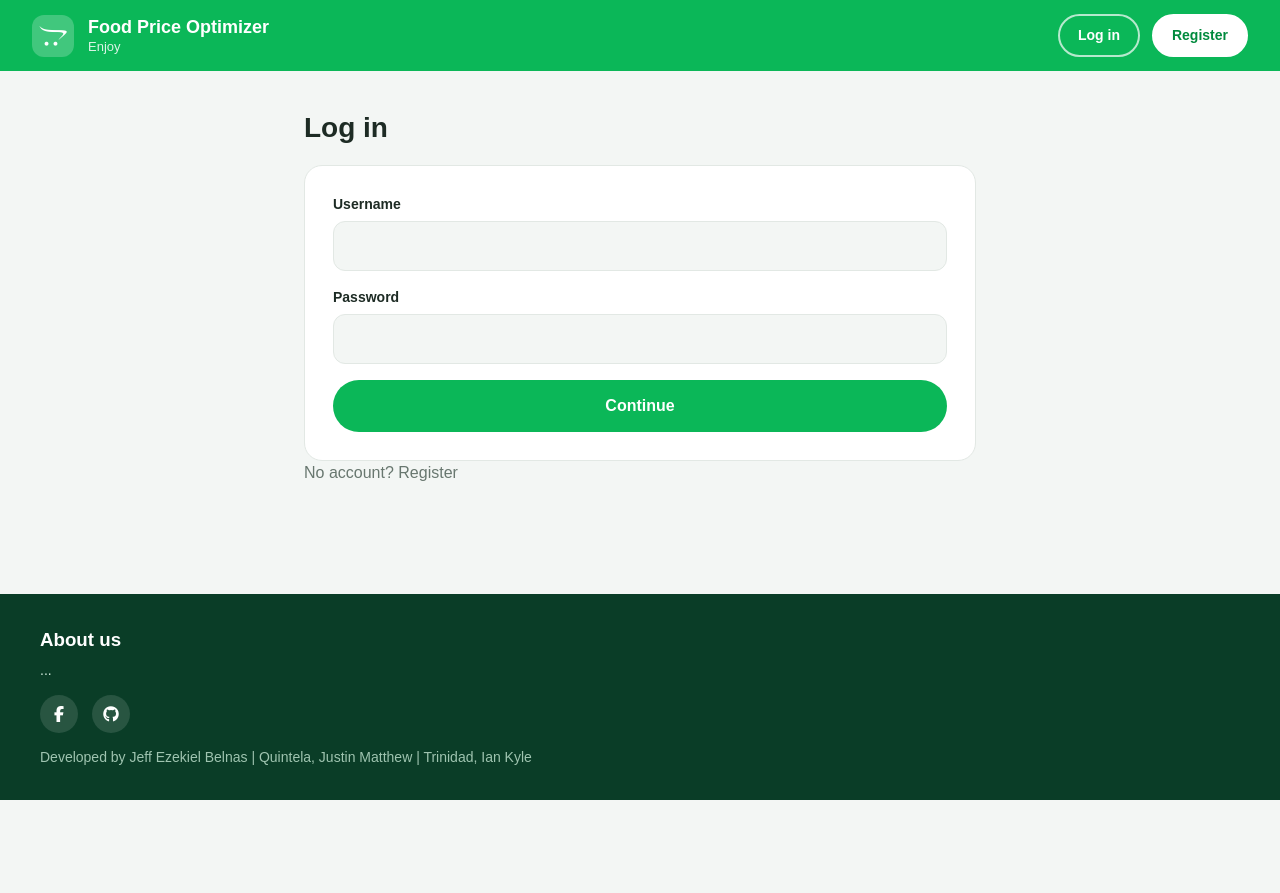
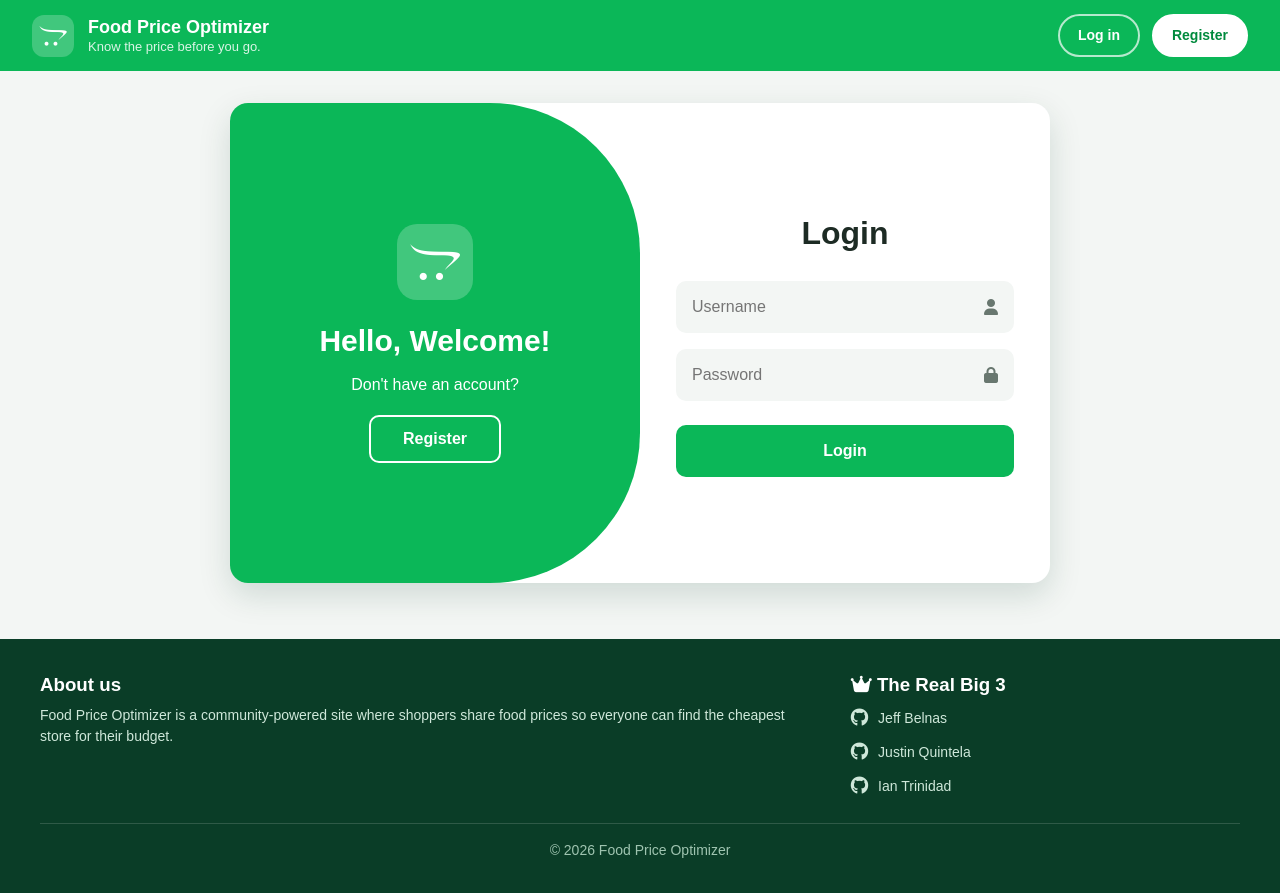
Before and after one commit to jeffkkiel/Community-Driven-Food-Price-Comparison-Budget-Optimization-System, a Flask app: page /login in a window 1280 px wide. Before the commit the page ends 800 px from the top, so only its background shows below. Run offline with Flask 3, Linux system fonts and the light colour scheme.

Commit message:
improved css for nav, footer, login page

```diff
--- /dev/null
+++ b/app/static/css/auth.css
@@ -0,0 +1,144 @@
+/* https://youtu.be/Z_AbWH-Vyl8?si=PMpn5Y5wiE0CTHLM */
+.auth-page {
+    display: grid;
+    place-items: center;
+    padding: 32px 16px;
+}
+
+.auth-card {
+    position: relative;
+    display: flex;
+    width: 100%;
+    max-width: 820px;
+    min-height: 480px;
+    overflow: hidden;
+    background: var(--card);
+    border-radius: var(--radius);
+    box-shadow: 0 12px 32px rgba(10, 61, 39, 0.15);
+}
+
+/* green panel: sits on the left, slides right in register mode */
+.auth-panel {
+    position: absolute;
+    top: 0;
+    left: 0;
+    width: 50%;
+    height: 100%;
+    display: flex;
+    flex-direction: column;
+    align-items: center;
+    justify-content: center;
+    gap: 10px;
+    padding: 32px;
+    text-align: center;
+    color: #fff;
+    background: var(--green);
+    border-radius: 0 150px 150px 0;
+    transition: transform 0.5s ease, border-radius 0.5s ease;
+}
+
+.auth-card.register .auth-panel {
+    transform: translateX(100%);
+    border-radius: 150px 0 0 150px;
+}
+
+.auth-logo {
+    display: grid;
+    place-items: center;
+    width: 76px;
+    height: 76px;
+    margin-bottom: 8px;
+    border-radius: 20px;
+    background: rgba(255, 255, 255, 0.22);
+    font-size: 40px;
+}
+
+.auth-panel h2 { font-size: 30px; }
+
+.panel-btn {
+    margin-top: 8px;
+    padding: 10px 32px;
+    border: 2px solid #fff;
+    border-radius: 10px;
+    font-weight: 700;
+    transition: background 0.15s, color 0.15s;
+}
+
+.panel-btn:hover { background: #fff; color: var(--green-dark); }
+
+/* form side: on the right, moves left in register mode */
+.auth-form-side {
+    width: 50%;
+    margin-left: 50%;
+    padding: 40px 36px;
+    display: flex;
+    flex-direction: column;
+    justify-content: center;
+    transition: margin-left 0.5s ease, opacity 0.3s ease;
+}
+
+.auth-card.register .auth-form-side { margin-left: 0; }
+.auth-card.leaving .auth-form-side { opacity: 0; }
+
+.auth-form-side h1 { text-align: center; font-size: 32px; margin-bottom: 24px; }
+
+.auth-field {
+    display: flex;
+    flex-direction: column;
+    gap: 4px;
+    margin-bottom: 16px;
+}
+
+.input-wrap { position: relative; }
+
+.input-wrap input {
+    width: 100%;
+    padding: 14px 44px 14px 16px;
+    border: none;
+    border-radius: 10px;
+    background: var(--bg);
+    font: inherit;
+    color: var(--text);
+}
+
+.input-wrap input:focus {
+    outline: none;
+    box-shadow: 0 0 0 3px var(--green-soft), 0 0 0 1px var(--green);
+}
+
+.input-wrap i {
+    position: absolute;
+    right: 16px;
+    top: 50%;
+    transform: translateY(-50%);
+    color: var(--muted);
+}
+
+.auth-submit {
+    width: 100%;
+    padding: 14px;
+    border-radius: 10px;
+    margin-top: 8px;
+}
+
+/* mobile: stack, no sliding */
+@media (max-width: 700px) {
+    .auth-card { flex-direction: column; }
+
+    .auth-panel,
+    .auth-card.register .auth-panel {
+        position: static;
+        width: 100%;
+        height: auto;
+        padding: 24px;
+        transform: none;
+        border-radius: 0 0 40px 40px;
+    }
+
+    .auth-form-side,
+    .auth-card.register .auth-form-side {
+        width: 100%;
+        margin-left: 0;
+        padding: 28px 20px;
+    }
+}
--- a/app/static/css/global.css
+++ b/app/static/css/global.css
@@ -71,17 +71,15 @@ a { color: inherit; text-decoration: none; }
 .search-bar {
     display: flex;
     align-items: center;
-    width: 42px;
+    width: 400px;
     max-width: 100%;
     height: 42px;
     overflow: hidden;
     background: #fff;
     border: 1px solid var(--line);
     border-radius: 999px;
-    transition: width 0.4s ease, box-shadow 0.2s;
 }
 
-.search-bar:hover,
 .search-bar:focus-within { width: 400px; }
 
 .search-bar:focus-within { box-shadow: 0 0 0 3px rgba(255, 255, 255, 0.55); }
@@ -249,26 +247,49 @@ a { color: inherit; text-decoration: none; }
 .container { max-width: 1200px; margin: 0 auto; }
 .footer h3 { color: #fff; margin-bottom: 6px; }
 .footer p { font-size: 14px; }
-.social-links { display: flex; gap: 14px; margin: 14px 0; }
 
-.social-links a {
+.footer-grid {
     display: grid;
-    place-items: center;
-    width: 38px;
-    height: 38px;
-    border-radius: 50%;
-    background: rgba(255, 255, 255, 0.12);
-    color: #fff;
+    grid-template-columns: 2fr 1fr;
+    gap: 32px;
 }
 
-.social-links a:hover { background: var(--green); }
-.credits { font-size: 13px; color: #9fc4b0; }
+.big-3 {
+    list-style: none;
+    display: flex;
+    flex-direction: column;
+    gap: 10px;
+    margin-top: 8px;
+}
+
+.big-3 a {
+    display: inline-flex;
+    align-items: center;
+    gap: 10px;
+    font-size: 14px;
+    color: #cfe8da;
+    transition: color 0.15s;
+}
+
+.big-3 a:hover { color: #fff; text-decoration: underline; }
+.big-3 i { font-size: 18px; }
+
+.credits {
+    text-align: center;
+    max-width: 1200px;
+    margin: 24px auto 0;
+    padding-top: 16px;
+    border-top: 1px solid rgba(255, 255, 255, 0.15);
+    font-size: 13px;
+    color: #9fc4b0;
+}
 
 /* mobile */
 @media (max-width: 600px) {
     .navbar { padding: 12px 16px; }
     .brand-description { display: none; }
     .footer { padding: 24px 16px; }
+    .footer-grid { grid-template-columns: 1fr; }
     .nav-user-name { display: none; }
 }
 
--- a/app/static/js/js.js
+++ b/app/static/js/js.js
@@ -18,3 +18,16 @@ function updateHero() {
 
 updateHero();
 setInterval(updateHero, 60 * 1000);
+
+// auth html
+const authCard = document.getElementById("auth-card");
+const swapLink = document.querySelector("[data-swap]");
+
+if (authCard && swapLink) {
+  swapLink.addEventListener("click", (e) => {
+    e.preventDefault();
+    authCard.classList.toggle("register");
+    authCard.classList.add("leaving");
+    setTimeout(() => (window.location = swapLink.href), 500);
+  });
+}
--- a/app/templates/auth.html
+++ b/app/templates/auth.html
@@ -1,44 +1,73 @@
 {% extends "base.html" %}
-{% block tittle %} {{ "Register" if mode == "register" else "Log in"}} {% endblock %}
-{% block head %}
+{% block title %} {{ "Register" if mode == "register" else "Log in"}}
+{% endblock %} {% block head %}
 <link
   rel="stylesheet"
-  href="{{ url_for('static', filename='css/add_product.css') }}"
+  href="{{ url_for('static', filename='css/auth.css') }}"
 />
 {% endblock %} {% block content %}
 
-<main class="page">
-  <h1>{{ "Create account" if mode == "register" else "Log in"}}</h1>
+<main class="auth-page">
+  <div class="auth-card {{ 'register' if mode == 'register' }}" id="auth-card">
+    <!-- green sliding panel -->
+    <section class="auth-panel">
+      <div class="auth-logo"><i class="fa-brands fa-opencart"></i></div>
+
+      {% if mode == "register" %}
+      <h2>Welcome Back!</h2>
+      <p>Already have an account?</p>
+      <a href="{{ url_for('login') }}" class="panel-btn" data-swap>Log in</a>
+
+      {% else %}
+      <h2>Hello, Welcome!</h2>
+      <p>Don't have an account?</p>
+      <a href="{{ url_for('register') }}" class="panel-btn" data-swap
+        >Register</a
+      >
+      {% endif %}
+    </section>
+
+    <!-- form side -->
+    <section class="auth-form-side">
       <form method="POST">
         {{ form.hidden_tag() }}
+        <h1>{{ "Register" if mode == "register" else "Login" }}</h1>
 
-    <div class="form-group">
-      {{ form.username.label }} {{ form.username() }}
+        <div class="auth-field">
+          <div class="input-wrap">
+            {{ form.username(placeholder="Username", autocomplete="username") }}
+            <i class="fa-solid fa-user"></i>
+          </div>
           {% for e in form.username.errors %} <span class="error">{{ e }}</span>
           {% endfor %}
         </div>
 
-    <div class="form-group">
-      {{ form.password.label }} {{ form.password() }}
+        <div class="auth-field">
+          <div class="input-wrap">
+            {{ form.password(placeholder="Password",
+            autocomplete="current-password" if mode == "login" else "new-password") }}
+            <i class="fa-solid fa-lock"></i>
+          </div>
           {% for e in form.password.errors %} <span class="error">{{ e }}</span>
           {% endfor %}
         </div>
 
         {% if mode == "register" %}
-    <div class="form-group">
-      {{ form.password2.label }} {{ form.password2() }}
-      {% for e in form.password2.errors %} <span class="error">{{ e }}</span>
+        <div class="auth-field">
+          <div class="input-wrap">
+            {{ form.password2(placeholder="Repeat Password", autocomplete="new-password")
+            }}
+            <i class="fa-solid fa-lock"></i>
+          </div>
+          {% for e in form.password2.errors %}
+          <span class="error">{{ e }}</span>
           {% endfor %}
         </div>
         {% endif %}
 
-    {{ form.submit(class="btn btn-primary") }}
+        {{ form.submit(class="btn auth-submit", value=("Register" if mode == "register" else "Login")) }}
       </form>
-
-  {% if mode == "register" %}
-  <p>Already have an account? <a href="{{ url_for('login') }}">Log in</a></p>
-  {% else %}
-  <p>No account? <a href="{{ url_for('register') }}">Register</a></p>
-  {% endif %}
+    </section>
+  </div>
 </main>
 {% endblock %}
--- a/app/templates/base.html
+++ b/app/templates/base.html
@@ -21,7 +21,7 @@
         <i class="fa-brands fa-opencart"></i>
         <div class="brand-text">
           <p class="brand-name">Food Price Optimizer</p>
-          <p class="brand-description">Enjoy</p>
+          <p class="brand-description">Know the price before you go.</p>
         </div>
       </a>
 
@@ -54,7 +54,9 @@
       {% else %}
       <nav class="nav-actions">
         <a href="{{ url_for('login') }}" class="nav-btn">Log in</a>
-        <a href="{{ url_for('register') }}" class="nav-btn nav-btn-solid">Register</a>
+        <a href="{{ url_for('register') }}" class="nav-btn nav-btn-solid"
+          >Register</a
+        >
       </nav>
       {% endif %}
     </header>
@@ -70,36 +72,49 @@
 
     <!-- Footer -->
     <footer class="footer">
-      <div class="container">
+      <div class="container footer-grid">
+        <div>
           <h3>About us</h3>
-        <p>...</p>
+          <p>
+            Food Price Optimizer is a community-powered site where shoppers
+            share food prices so everyone can find the cheapest store for their
+            budget.
+          </p>
+        </div>
 
-        <div class="social-links">
+        <div>
+          <h3> <i class="fa-solid fa-crown"></i> The Real Big 3</h3>
+          <ul class="big-3">
+            <li>
               <a
-            href="https://facebook.com/NBA"
+                href="https://github.com/jeffkkiel"
                 target="_blank"
                 rel="noopener"
-            aria-label="Facebook"
               >
-            <i class="fa-brands fa-facebook-f"></i>
+                <i class="fa-brands fa-github"></i> Jeff Belnas
               </a>
+            </li>
+
+            <li>
               <a
-            href="https://github.com/NBA"
+                href="https://github.com/Conflow24"
                 target="_blank"
                 rel="noopener"
-            aria-label="GitHub"
               >
-            <i class="fa-brands fa-github"></i>
+                <i class="fa-brands fa-github"></i> Justin Quintela
               </a>
+            </li>
+
+            <li>
+              <a href="https://github.com/niqn" target="_blank" rel="noopener">
+                <i class="fa-brands fa-github"></i> Ian Trinidad
+              </a>
+            </li>
+          </ul>
         </div>
-
-        <p class="credits">
-          Developed by Jeff Ezekiel Belnas | Quintela, Justin Matthew |
-          Trinidad, Ian Kyle
-        </p>
       </div>
+      <p class="credits">© 2026 Food Price Optimizer</p>
     </footer>
-
     <script src="{{ url_for('static', filename='js/js.js') }}"></script>
   </body>
 </html>
```
Lines whose indentation alone changed are shown as unchanged.
